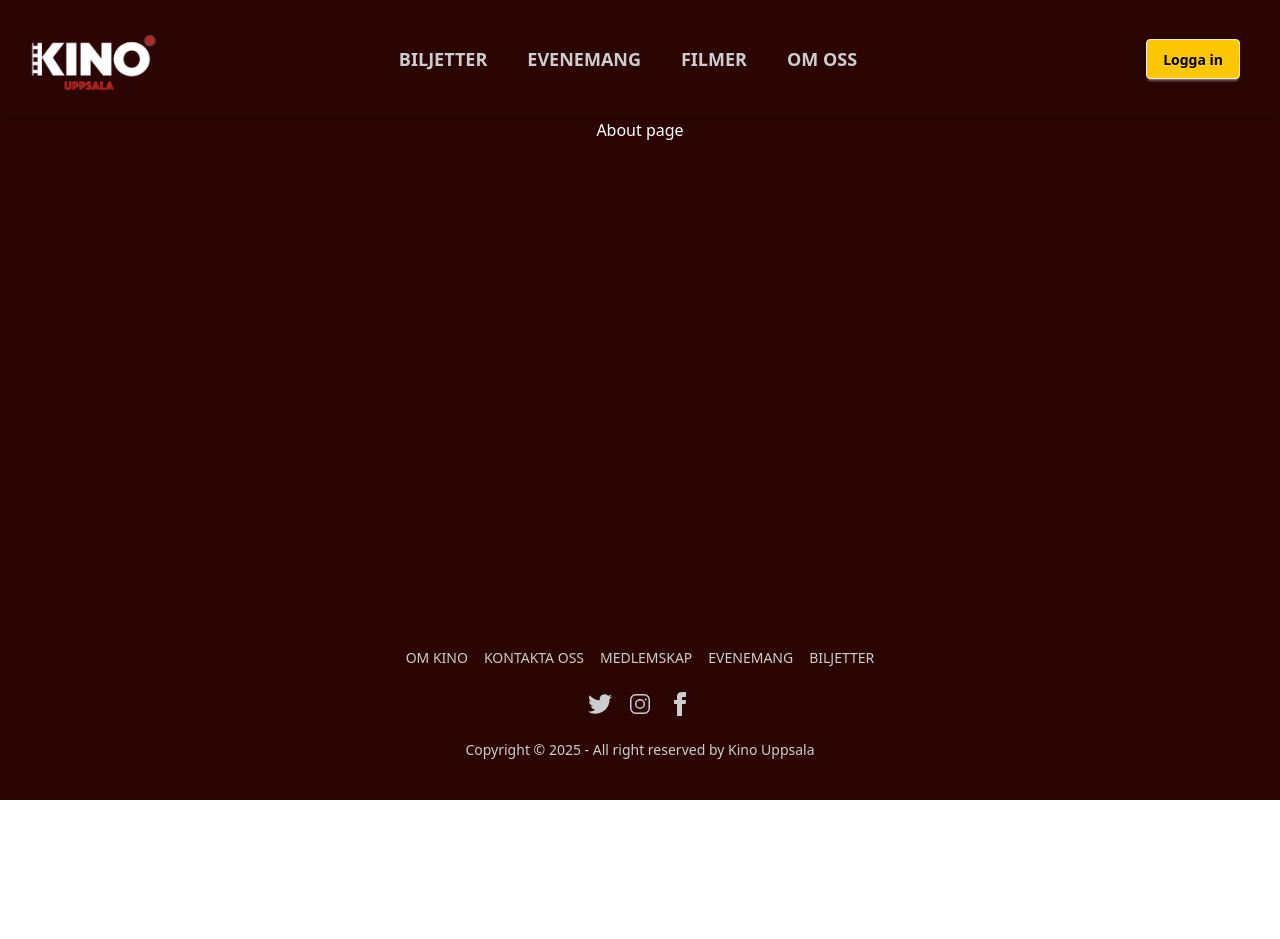
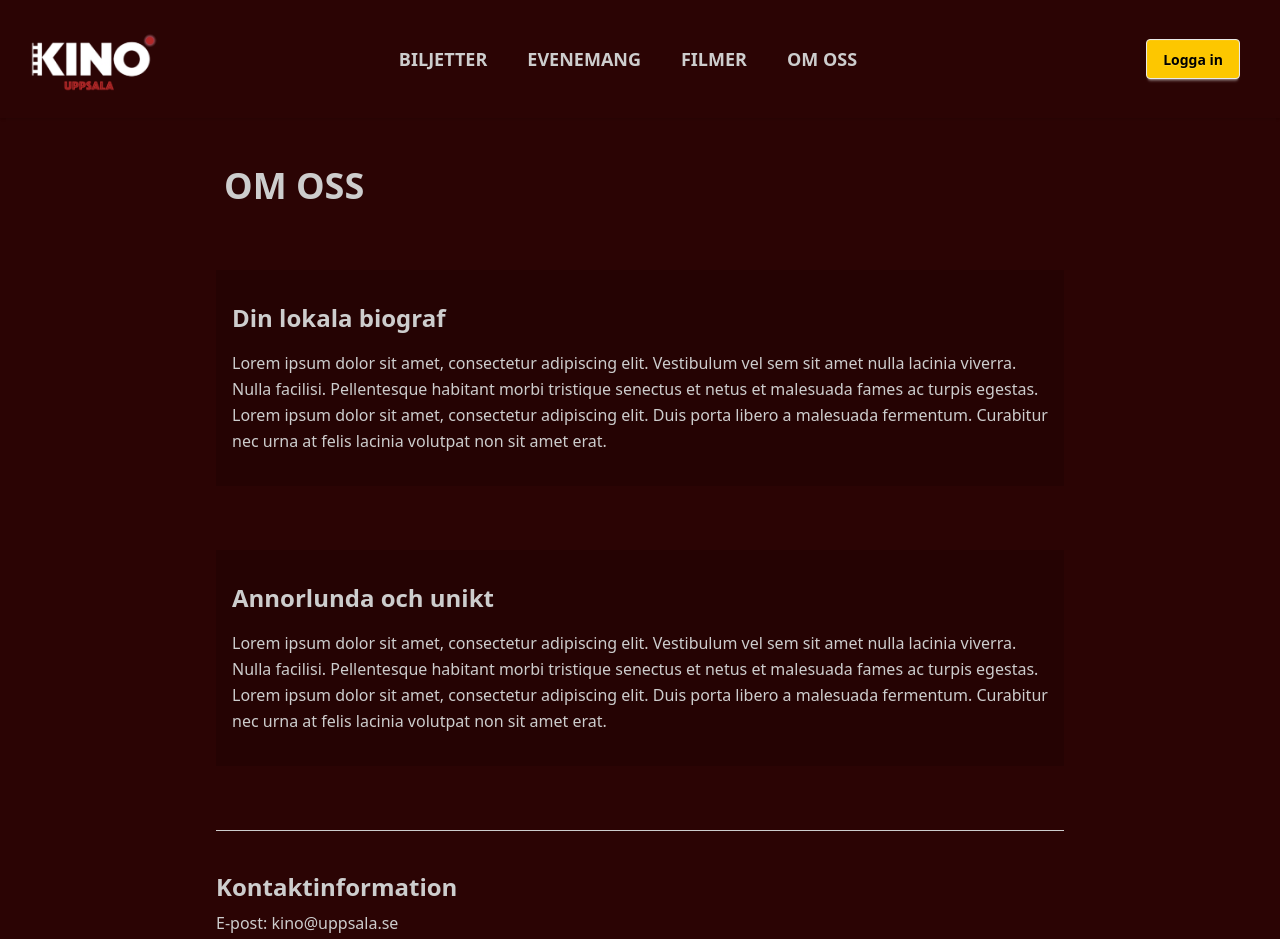
Before and after one commit to alfredbrannare/kino-nextjs-app, a Next.js app: page /about in a window 1280 px wide. Shown: the top 939 px of the page. Before the commit the page ends 800 px from the top, so only its background shows below. Built offline with nearby package versions, Linux system fonts and the light colour scheme.

Commit message:
created a draft for the styling on /about

```diff
--- a/src/app/about/page.jsx
+++ b/src/app/about/page.jsx
@@ -1,9 +1,44 @@
 'use client';
 
-export default function MembershipPage() {
+export default function About() {
   return (
-    <div>
-        <p className = "text-white">About page</p>
+    <div className="max-w-4xl mx-auto px-6 py-12 space-y-16">
+        <div>
+            <h1 className="ml-2 text-4xl font-bold text-[#CDCDCD]">OM OSS</h1>
+        </div>
+        <div className="flex flex-col gap-6 px-4 py-8 bg-[#250303]">
+      <section>
+        <h2 className="text-2xl font-bold text-[#CDCDCD] mb-4">Din lokala biograf</h2>
+        <p className="text-[#CDCDCD] leading-relaxed">
+          Lorem ipsum dolor sit amet, consectetur adipiscing elit. Vestibulum vel sem sit amet nulla lacinia viverra.
+          Nulla facilisi. Pellentesque habitant morbi tristique senectus et netus et malesuada fames ac turpis egestas.
+
+          Lorem ipsum dolor sit amet, consectetur adipiscing elit. Duis porta libero a malesuada fermentum.
+          Curabitur nec urna at felis lacinia volutpat non sit amet erat.
+        </p>
+      </section>
+      </div>
+
+            <div className="flex flex-col gap-6 px-4 py-8 bg-[#250303]">
+            <section>
+        <h2 className="text-2xl font-bold text-[#CDCDCD] mb-4">Annorlunda och unikt</h2>
+        <p className="text-[#CDCDCD] leading-relaxed">
+          Lorem ipsum dolor sit amet, consectetur adipiscing elit. Vestibulum vel sem sit amet nulla lacinia viverra.
+          Nulla facilisi. Pellentesque habitant morbi tristique senectus et netus et malesuada fames ac turpis egestas.
+
+          Lorem ipsum dolor sit amet, consectetur adipiscing elit. Duis porta libero a malesuada fermentum.
+          Curabitur nec urna at felis lacinia volutpat non sit amet erat.
+        </p>
+      </section>
+      </div>
+
+      <section className="border-t text-[#CDCDCD] pt-10">
+        <h3 className="text-2xl font-semibold text-[#CDCDCD] mb-2">Kontaktinformation</h3>
+        <p className="text-[#CDCDCD]">E-post: kino@uppsala.se</p>
+        <p className="text-[#CDCDCD]">Telefon: 070-123 45 67</p>
+        <p className="text-[#CDCDCD]">Adress: Uppsalagatan 1, 123 12 Uppsala</p>
+      </section>
+      <div className="border-t text-[#CDCDCD]"></div>
     </div>
-    );
-  }
+  );
+}
--- a/src/app/page.jsx
+++ b/src/app/page.jsx
@@ -125,9 +125,9 @@ const Main = () => {
                   <button className="bg-transparent hover:bg-[#2B0404] text-[#2B0404] font-semibold hover:text-[#CDCDCD] py-2 px-4 rounded transition-all duration-300 ease-in-out border-2 border-[#2B0404] hover:shadow-md hover:scale-105 hover:cursor-pointer">
                     BLI MEDLEM
                   </button>
-                  <button className="bg-transparent hover:bg-[#2B0404] text-[#2B0404] font-semibold hover:text-[#CDCDCD] py-2 px-4 rounded transition-all duration-300 ease-in-out border-2 border-[#2B0404] hover:shadow-md hover:scale-105 hover:cursor-pointer">
+                  <a href="/events" className="bg-transparent hover:bg-[#2B0404] text-[#2B0404] font-semibold hover:text-[#CDCDCD] py-2 px-4 rounded transition-all duration-300 ease-in-out border-2 border-[#2B0404] hover:shadow-md hover:scale-105 hover:cursor-pointer">
                     EVENEMANG
-                  </button>
+                  </a>
                 </div>
               </div>
 
@@ -145,9 +145,9 @@ const Main = () => {
                         Lorem ipsum dolor sit amet, consectetur adipiscing elit, sed do eiusmod tempor incididunt ut labore et dolore magna aliqua.
                       </p>
                       <div className="flex justify-center lg:justify-start mt-6">
-                      <button className="btn bg-[#2B0404] text-[#CDCDCD] hover:bg-[#CDCDCD] hover:text-[#2B0404] transition-all duration-300 ease-in-out hover:shadow-md hover:scale-105">
-                        LÄS MER
-                      </button>
+                        <a href="/about" className="btn bg-[#2B0404] text-[#CDCDCD] hover:bg-[#CDCDCD] hover:text-[#2B0404] transition-all duration-300 ease-in-out hover:shadow-md hover:scale-105">
+                          LÄS MER
+                        </a>
                       </div>
                     </div>
                   </div>
@@ -168,9 +168,9 @@ const Main = () => {
                         <p className="py-6 text-[#CDCDCD]">
                           Lorem ipsum dolor sit amet, consectetur adipiscing elit, sed do eiusmod tempor incididunt ut labore et dolore magna aliqua.
                         </p>
-                        <button className="btn bg-[#2B0404] text-[#CDCDCD] hover:bg-[#CDCDCD] hover:text-[#2B0404] transition-all duration-300 ease-in-out hover:shadow-md hover:scale-105 hover:cursor-pointer">
+                        <a href ="/about" className="btn bg-[#2B0404] text-[#CDCDCD] hover:bg-[#CDCDCD] hover:text-[#2B0404] transition-all duration-300 ease-in-out hover:shadow-md hover:scale-105 hover:cursor-pointer">
                           LÄS MER
-                        </button>
+                        </a>
                       </div>
                     </div>
                   </div>
@@ -182,9 +182,9 @@ const Main = () => {
                   SÄKRA DIN BILJETT TILL KOMMANDE EVENEMANG
                 </h2>
                 <div className="flex flex-col md:flex-row justify-center items-center gap-4 md:gap-20">
-                  <button className="bg-transparent hover:bg-[#2B0404] text-[#2B0404] font-semibold hover:text-[#CDCDCD] py-2 px-4 rounded transition-all duration-300 ease-in-out border-2 border-[#2B0404] hover:shadow-md hover:scale-105 hover:cursor-pointer">
+                  <a href="/events" className="bg-transparent hover:bg-[#2B0404] text-[#2B0404] font-semibold hover:text-[#CDCDCD] py-2 px-4 rounded transition-all duration-300 ease-in-out border-2 border-[#2B0404] hover:shadow-md hover:scale-105 hover:cursor-pointer">
                     SE EVENEMANG
-                  </button>
+                  </a>
                 </div>
               </div>
 
--- a/src/components/Footer.jsx
+++ b/src/components/Footer.jsx
@@ -5,8 +5,7 @@ const Footer = () => {
     return (
         <footer className="footer flex flex-col items-center bg-[#2B0404] text-[#CDCDCD] rounded p-10 gap-6">
             <nav className="flex flex-col sm:flex-row gap-4 items-center text-center">
-                <a href="/about" className="link link-hover">OM KINO</a>
-                <a className="link link-hover">KONTAKTA OSS</a>
+                <a href="/about" className="link link-hover">KONTAKTA OSS</a>
                 <a className="link link-hover">MEDLEMSKAP</a>
                 <a href="/events" className="link link-hover">EVENEMANG</a>
                 <a className="link link-hover">BILJETTER</a>
```
